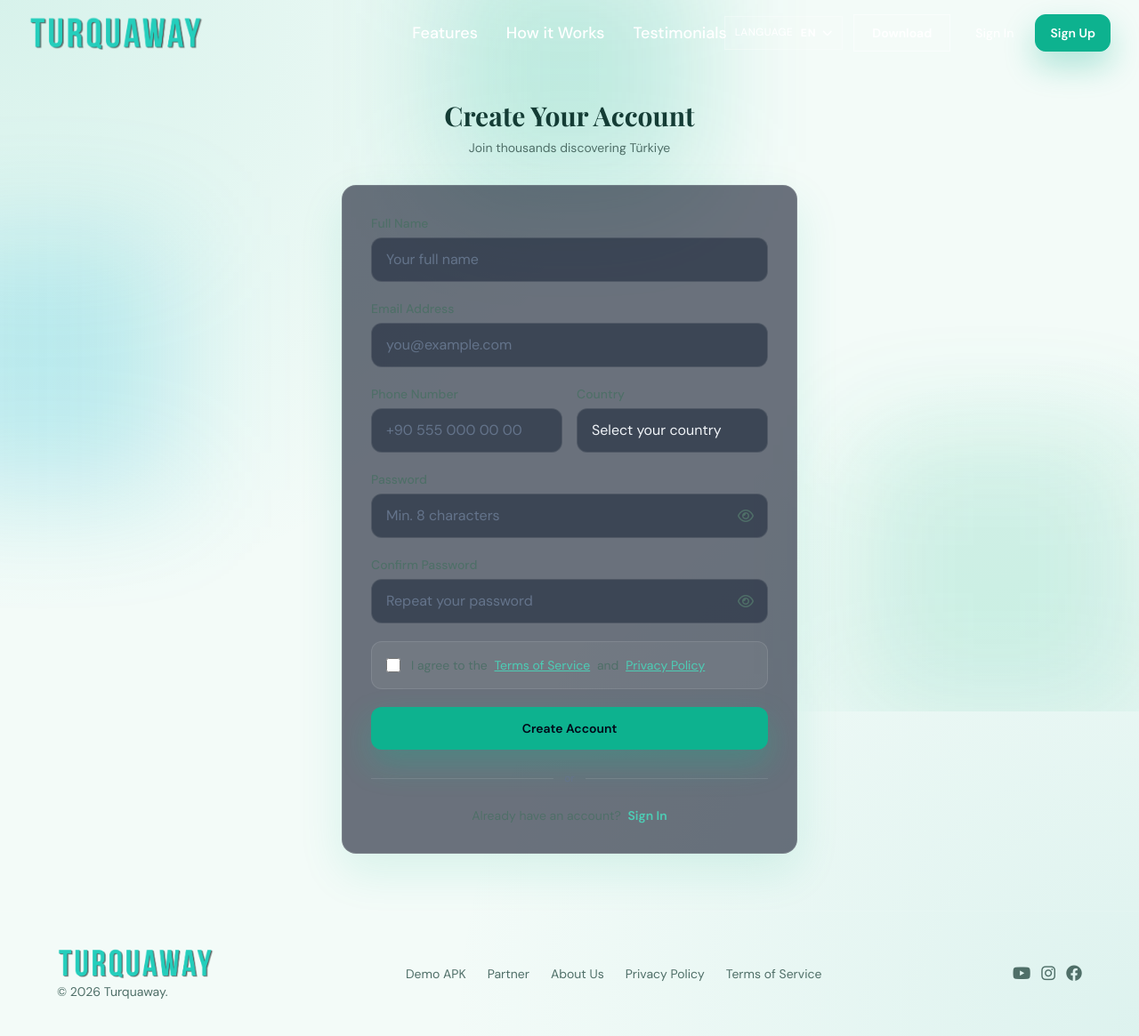
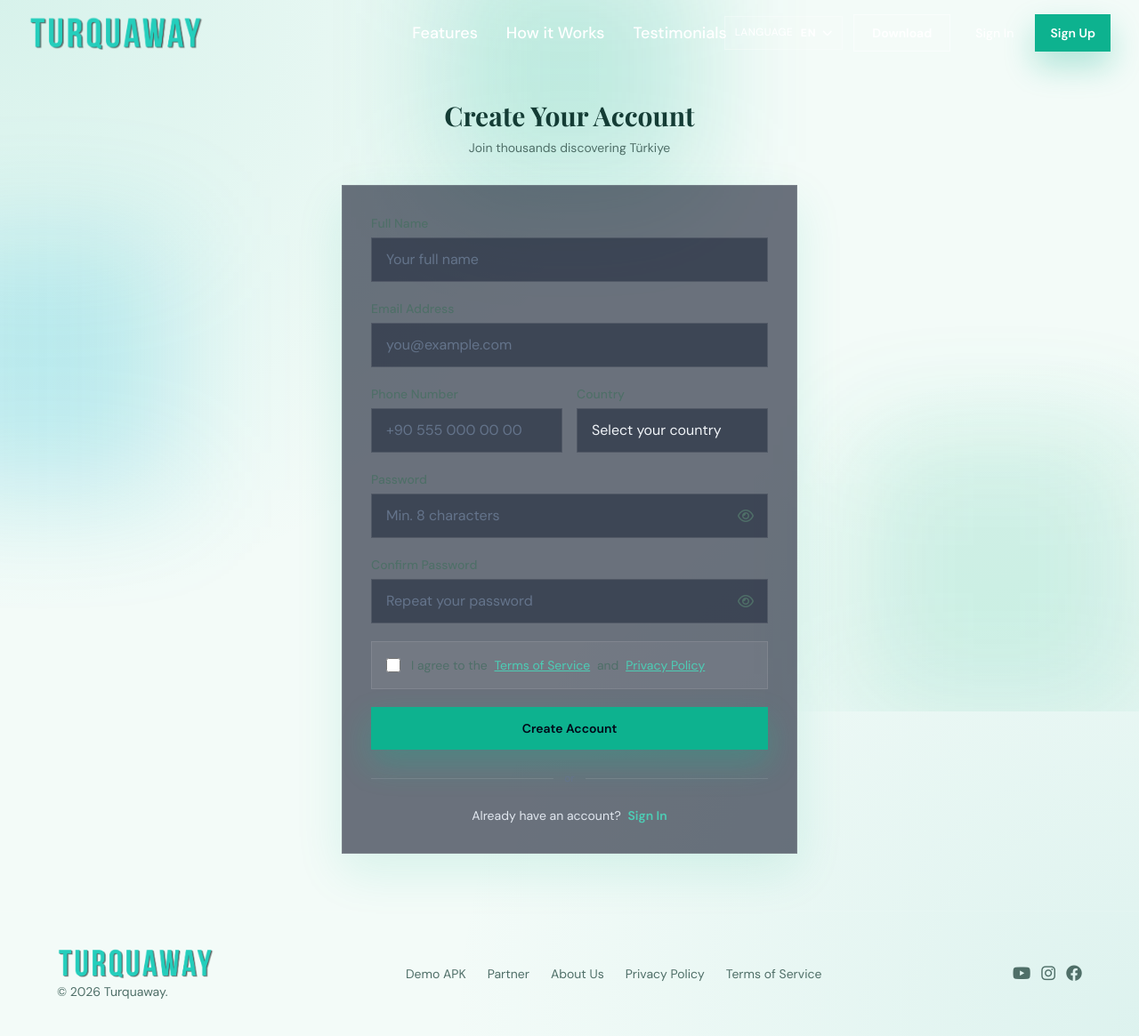
Before and after one commit to ankaforge/turquaway-backend, a Django app: page /register/ in a window 1280 px wide. Shown: the whole page at 89% size. Run offline with Django 4.2, Linux system fonts and the light colour scheme; some libraries are stand-ins or nearby versions; some web fonts are replaced.

Commit message:
style: replace all rounded corners with rounded-none in auth pages and navbar

```diff
--- a/api/templates/landing/navbar.html
+++ b/api/templates/landing/navbar.html
@@ -77,7 +77,7 @@
           data-i18n="navSignIn">Sign In</a>
         <a
           href="/register/"
-          class="inline-flex items-center rounded-xl border border-lagoon-500 bg-lagoon-500 px-4 py-2.5 text-sm font-semibold text-slate-950 shadow-glow transition hover:bg-lagoon-300"
+          class="inline-flex items-center rounded-none border border-lagoon-500 bg-lagoon-500 px-4 py-2.5 text-sm font-semibold text-slate-950 shadow-glow transition hover:duration-300 hover:bg-lagoon-300"
           data-i18n="navSignUp">Sign Up</a>
       </div>
 
@@ -85,7 +85,7 @@
       <div id="nav-auth-user" class="hidden items-center gap-2">
         <a
           href="/hesabim/"
-          class="hidden items-center gap-2 rounded-xl border border-white/20 bg-white/10 px-4 py-2.5 text-sm font-medium text-slate-200 transition hover:bg-white/20 sm:inline-flex"
+          class="hidden items-center gap-2 rounded-none border border-white/20 bg-white/10 px-4 py-2.5 text-sm font-medium text-slate-200 transition hover:bg-white/20 sm:inline-flex"
         >
           <i class="fa-regular fa-circle-user text-lagoon-300"></i>
           <span id="nav-user-name"></span>
@@ -142,7 +142,7 @@
         <a
           href="/register/"
           id="nav-mobile-signup"
-          class="mt-1 block rounded-xl bg-lagoon-500 px-3 py-2 text-center text-sm font-semibold text-slate-950 transition hover:bg-lagoon-300"
+          class="mt-1 block rounded-none bg-lagoon-500 px-3 py-2 text-center text-sm font-semibold text-slate-950 transition hover:bg-lagoon-300"
           data-i18n="navSignUp">Sign Up</a>
         <a
           href="/hesabim/"
--- a/api/templates/landing/register.html
+++ b/api/templates/landing/register.html
@@ -14,10 +14,10 @@
     </div>
 
     <!-- Card -->
-    <div class="rounded-2xl border border-white/10 bg-slate-900/60 p-8 shadow-soft backdrop-blur-sm">
+    <div class="rounded-none border border-white/10 bg-slate-900/60 p-8 shadow-soft backdrop-blur-sm">
 
       <!-- Error banner -->
-      <div id="register-error" class="mb-5 hidden rounded-xl border border-rose-500/40 bg-rose-500/10 px-4 py-3 text-sm text-rose-400"></div>
+      <div id="register-error" class="mb-5 hidden rounded-none border border-rose-500/40 bg-rose-500/10 px-4 py-3 text-sm text-rose-400"></div>
 
       <form id="register-form" novalidate class="space-y-5">
 
@@ -31,7 +31,7 @@
             required
             data-i18n-placeholder="authFullNamePlaceholder"
             placeholder="Your full name"
-            class="w-full rounded-xl border border-white/10 bg-slate-800/60 px-4 py-3 text-slate-100 placeholder-slate-500 outline-none transition focus:border-lagoon-500 focus:ring-2 focus:ring-lagoon-500/30"
+            class="w-full rounded-none border border-white/10 bg-slate-800/60 px-4 py-3 text-slate-100 placeholder-slate-500 outline-none transition focus:border-lagoon-500 focus:ring-2 focus:ring-lagoon-500/30"
           />
         </div>
 
@@ -45,7 +45,7 @@
             required
             data-i18n-placeholder="authEmailPlaceholder"
             placeholder="you@example.com"
-            class="w-full rounded-xl border border-white/10 bg-slate-800/60 px-4 py-3 text-slate-100 placeholder-slate-500 outline-none transition focus:border-lagoon-500 focus:ring-2 focus:ring-lagoon-500/30"
+            class="w-full rounded-none border border-white/10 bg-slate-800/60 px-4 py-3 text-slate-100 placeholder-slate-500 outline-none transition focus:border-lagoon-500 focus:ring-2 focus:ring-lagoon-500/30"
           />
         </div>
 
@@ -60,7 +60,7 @@
               required
               data-i18n-placeholder="authPhonePlaceholder"
               placeholder="+90 555 000 00 00"
-              class="w-full rounded-xl border border-white/10 bg-slate-800/60 px-4 py-3 text-slate-100 placeholder-slate-500 outline-none transition focus:border-lagoon-500 focus:ring-2 focus:ring-lagoon-500/30"
+              class="w-full rounded-none border border-white/10 bg-slate-800/60 px-4 py-3 text-slate-100 placeholder-slate-500 outline-none transition focus:border-lagoon-500 focus:ring-2 focus:ring-lagoon-500/30"
             />
           </div>
           <div>
@@ -68,7 +68,7 @@
             <select
               id="reg-country"
               required
-              class="w-full rounded-xl border border-white/10 bg-slate-800/60 px-4 py-3 text-slate-100 outline-none transition focus:border-lagoon-500 focus:ring-2 focus:ring-lagoon-500/30 appearance-none"
+              class="w-full rounded-none border border-white/10 bg-slate-800/60 px-4 py-3 text-slate-100 outline-none transition focus:border-lagoon-500 focus:ring-2 focus:ring-lagoon-500/30 appearance-none"
             >
               <option value="" class="bg-slate-800" data-i18n="authCountryPlaceholder">Select country</option>
               <option value="TR" class="bg-slate-800">Türkiye</option>
@@ -133,7 +133,7 @@
               required
               data-i18n-placeholder="authPasswordPlaceholder"
               placeholder="Min. 8 characters"
-              class="w-full rounded-xl border border-white/10 bg-slate-800/60 px-4 py-3 pr-12 text-slate-100 placeholder-slate-500 outline-none transition focus:border-lagoon-500 focus:ring-2 focus:ring-lagoon-500/30"
+              class="w-full rounded-none border border-white/10 bg-slate-800/60 px-4 py-3 pr-12 text-slate-100 placeholder-slate-500 outline-none transition focus:border-lagoon-500 focus:ring-2 focus:ring-lagoon-500/30"
             />
             <button
               type="button"
@@ -157,7 +157,7 @@
               required
               data-i18n-placeholder="authPasswordConfirmPlaceholder"
               placeholder="Repeat your password"
-              class="w-full rounded-xl border border-white/10 bg-slate-800/60 px-4 py-3 pr-12 text-slate-100 placeholder-slate-500 outline-none transition focus:border-lagoon-500 focus:ring-2 focus:ring-lagoon-500/30"
+              class="w-full rounded-none border border-white/10 bg-slate-800/60 px-4 py-3 pr-12 text-slate-100 placeholder-slate-500 outline-none transition focus:border-lagoon-500 focus:ring-2 focus:ring-lagoon-500/30"
             />
             <button
               type="button"
@@ -171,7 +171,7 @@
         </div>
 
         <!-- Consents -->
-        <div class="space-y-3 rounded-xl border border-white/10 bg-white/5 p-4">
+        <div class="space-y-3 rounded-none border border-white/10 bg-white/5 p-4">
           <label class="flex items-start gap-3 cursor-pointer">
             <input
               id="reg-terms"
@@ -192,7 +192,7 @@
         <button
           type="submit"
           id="register-btn"
-          class="flex w-full items-center justify-center gap-2 rounded-xl bg-lagoon-500 px-6 py-3.5 text-sm font-semibold text-slate-950 shadow-glow transition hover:bg-lagoon-300 disabled:opacity-60"
+          class="flex w-full items-center justify-center gap-2 rounded-none bg-lagoon-500 px-6 py-3.5 text-sm font-semibold text-slate-950 shadow-glow transition hover:bg-lagoon-300 disabled:opacity-60"
         >
           <span data-i18n="authRegisterBtn">Create Account</span>
           <i id="register-spinner" class="fa-solid fa-circle-notch fa-spin hidden text-base"></i>
@@ -208,7 +208,7 @@
       </div>
 
       <!-- Link to login -->
-      <p class="text-center text-sm text-slate-400">
+      <p class="text-center text-sm text-slate-200">
         <span data-i18n="authHaveAccount">Already have an account?</span>
         <a href="/login/" class="ml-1 font-semibold text-lagoon-300 transition hover:text-lagoon-500" data-i18n="authSignIn">Sign In</a>
       </p>
```
Also changed, not shown: api/templates/landing/login.html (+6 -6 lines).
